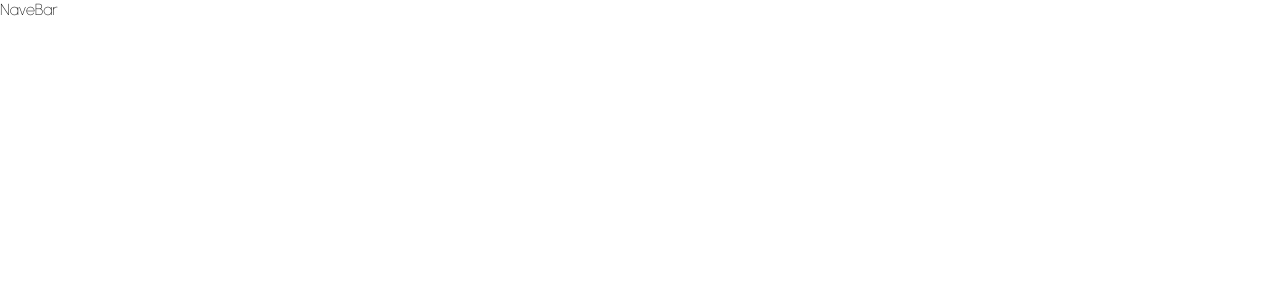
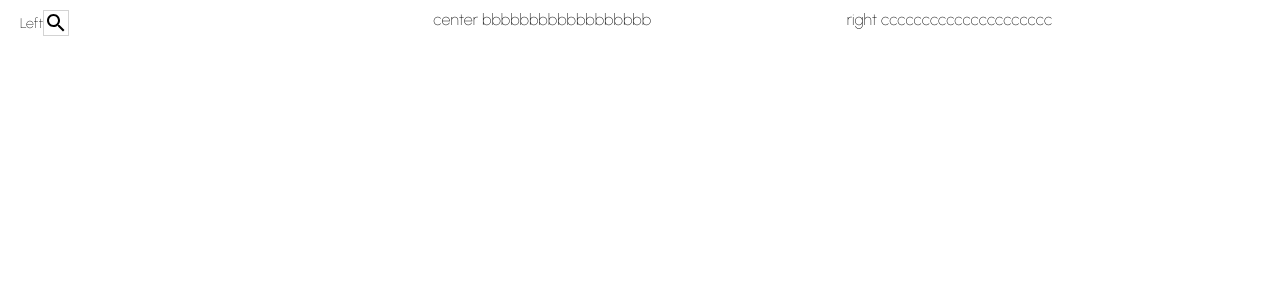
Before and after one commit to guardiangel/ecommerial, a React (Create React App) app: page / in a window 1280 px wide. Shown: the top 300 px of the page. Built offline with nearby package versions, Linux system fonts and the light colour scheme.

Commit message:
Add some conponents

```diff
--- a/package.json
+++ b/package.json
@@ -5,6 +5,8 @@
   "dependencies": {
     "@emotion/react": "^11.8.1",
     "@emotion/styled": "^11.8.1",
+    "@material-ui/core": "^4.12.4",
+    "@material-ui/icons": "^4.11.3",
     "@mui/icons-material": "^5.4.4",
     "@mui/material": "^5.4.4",
     "@mui/x-data-grid": "^5.5.1",
--- a/src/components/NavBar.jsx
+++ b/src/components/NavBar.jsx
@@ -1,7 +1,56 @@
+import { Search } from "@material-ui/icons";
 import React from "react";
+import styled from "styled-components";
+
+const Container = styled.div`
+  height: 60px;
+`;
+
+//horizontal
+const Wrapper = styled.div`
+  padding: 10px 20px;
+  display: flex;
+  justify-content: space-between;
+`;
+// width: 33.3333333333333333333333333333333333333333333%;
+const Left = styled.div`
+  flex: 1;
+  display: flex;
+  align-items: center;
+`;
+const Center = styled.div`
+  flex: 1;
+`;
+const Right = styled.div`
+  flex: 1;
+`;
+
+const Language = styled.span`
+  font-size: 14px;
+  cursor: pointer;
+`;
+
+const SearchContainer = styled.div`
+  border: 1px solid lightgray;
+  display: flex;
+  align-items: center;
+`;
 
 const NavBar = () => {
-  return <div>NaveBar</div>;
+  return (
+    <Container>
+      <Wrapper>
+        <Left>
+          <Language>Left</Language>
+          <SearchContainer>
+            <Search></Search>
+          </SearchContainer>
+        </Left>
+        <Center>center bbbbbbbbbbbbbbbbbb</Center>
+        <Right>right ccccccccccccccccccccc</Right>
+      </Wrapper>
+    </Container>
+  );
 };
 
 export default NavBar;
```
Also changed, not shown: 2 other files (tests, documents, lock files or other folders).
